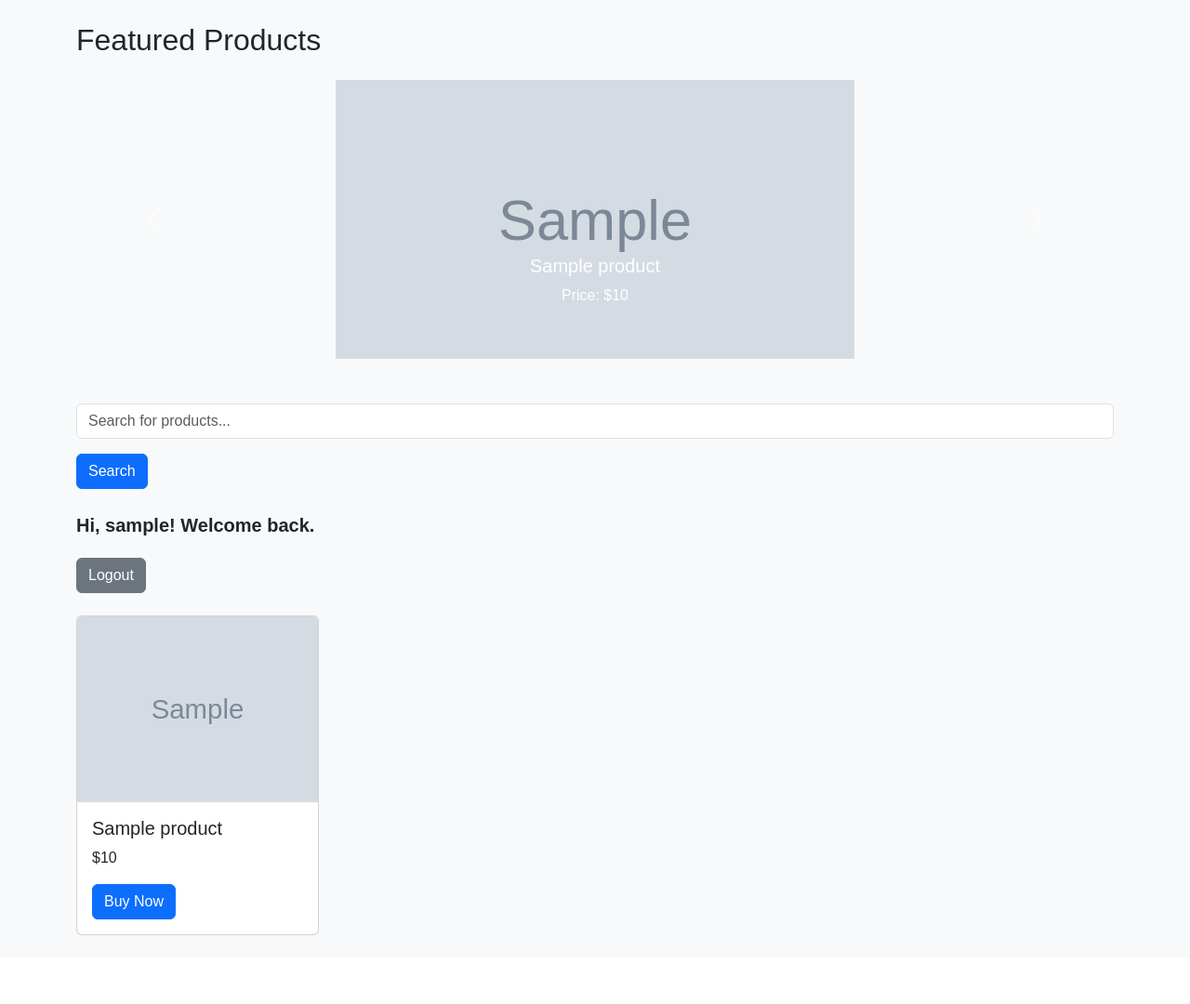
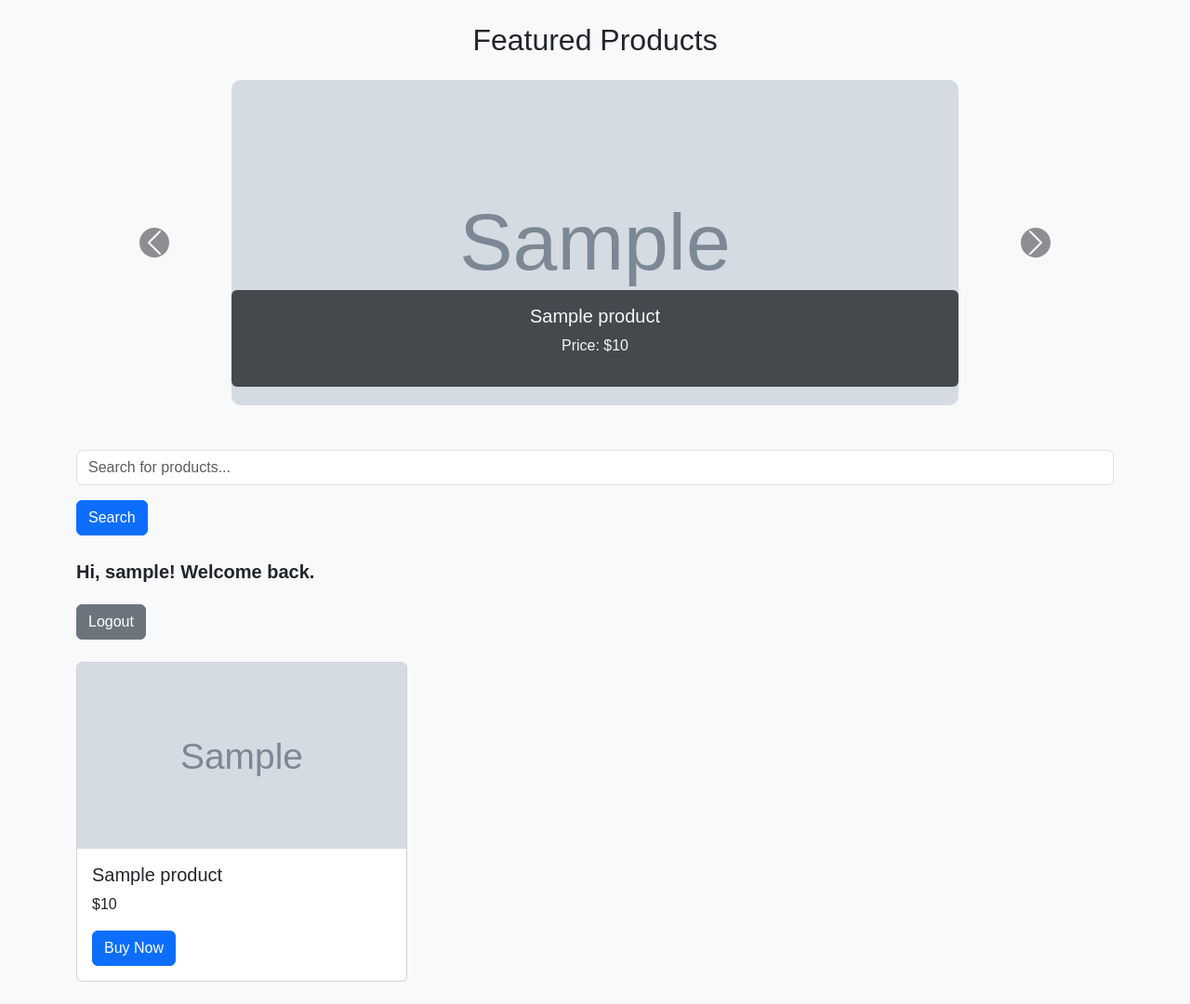
Before and after one commit to KeshavSingal/FullStackApp, a FastAPI app: template frontend/templates/index.html in a window 1280 px wide. Shown: the part 76-1156 px from the top of the page at 93% size. Before the commit the page ends 1082 px from the top, so only its background shows below. Run offline with FastAPI, Linux system fonts and the light colour scheme; the template is opened without the code that fills it: most values are stand-ins (such as "Sample title", 1, 10 or a date in 2020); grey boxes marked "Sample" are stand-in pictures; some libraries are stand-ins or nearby versions.

Commit message:
Updated index page

```diff
--- /dev/null
+++ b/data/users.json
@@ -0,0 +1,6 @@
+[
+    {
+        "username": "Keshav",
+        "password": "1234"
+    }
+]
--- a/frontend/templates/index.html
+++ b/frontend/templates/index.html
@@ -1,27 +1,31 @@
 {% extends "base.html" %}
 
 {% block content %}
-<h2 class="my-4">Featured Products</h2>
+<h2 class="my-4 text-center">Featured Products</h2>
 
-<!-- Carousel Section: Reduced height for a smaller slideshow -->
+<!-- Carousel Section -->
 <div id="featuredCarousel" class="carousel slide mb-5" data-bs-ride="carousel">
     <div class="carousel-inner">
         {% for product in products[:4] %}
         <div class="carousel-item {% if loop.index == 1 %}active{% endif %}">
-            <img src="{{ product.image }}" class="d-block w-50 mx-auto carousel-img-small" alt="{{ product.name }}">
-            <div class="carousel-caption d-none d-md-block">
+            <img src="{{ product.image }}" class="d-block mx-auto"
+                 style="max-height: 350px; width: 70%; object-fit: cover; border-radius: 10px;"
+                 alt="{{ product.name }}">
+            <div class="carousel-caption bg-dark text-white p-3 rounded" style="opacity: 0.8;">
                 <h5>{{ product.name }}</h5>
                 <p>Price: ${{ product.price }}</p>
             </div>
         </div>
         {% endfor %}
     </div>
+
+    <!-- Carousel Controls -->
     <button class="carousel-control-prev" type="button" data-bs-target="#featuredCarousel" data-bs-slide="prev">
-        <span class="carousel-control-prev-icon" aria-hidden="true"></span>
+        <span class="carousel-control-prev-icon bg-dark rounded-circle" aria-hidden="true"></span>
         <span class="visually-hidden">Previous</span>
     </button>
     <button class="carousel-control-next" type="button" data-bs-target="#featuredCarousel" data-bs-slide="next">
-        <span class="carousel-control-next-icon" aria-hidden="true"></span>
+        <span class="carousel-control-next-icon bg-dark rounded-circle" aria-hidden="true"></span>
         <span class="visually-hidden">Next</span>
     </button>
 </div>
@@ -43,9 +47,12 @@
 <!-- Product Cards Section -->
 <div class="row">
     {% for product in products %}
-    <div class="col-md-3">
+    <div class="col-md-4">
         <div class="card mb-4 product-card animate__animated animate__fadeInUp">
-            <img src="{{ product.image }}" class="card-img-top" alt="{{ product.name }}">
+            <img src="{{ product.image }}"
+                 class="card-img-top"
+                 alt="{{ product.name }}"
+                 style="max-height: 300px; object-fit: cover;">
             <div class="card-body">
                 <h5 class="card-title">{{ product.name }}</h5>
                 <p class="card-text">${{ product.price }}</p>
@@ -64,7 +71,6 @@
   language-code="en"
 ></df-messenger>
 
-
 {% if not products %}
 <p>No products found for "{{ search }}".</p>
 {% endif %}
```
